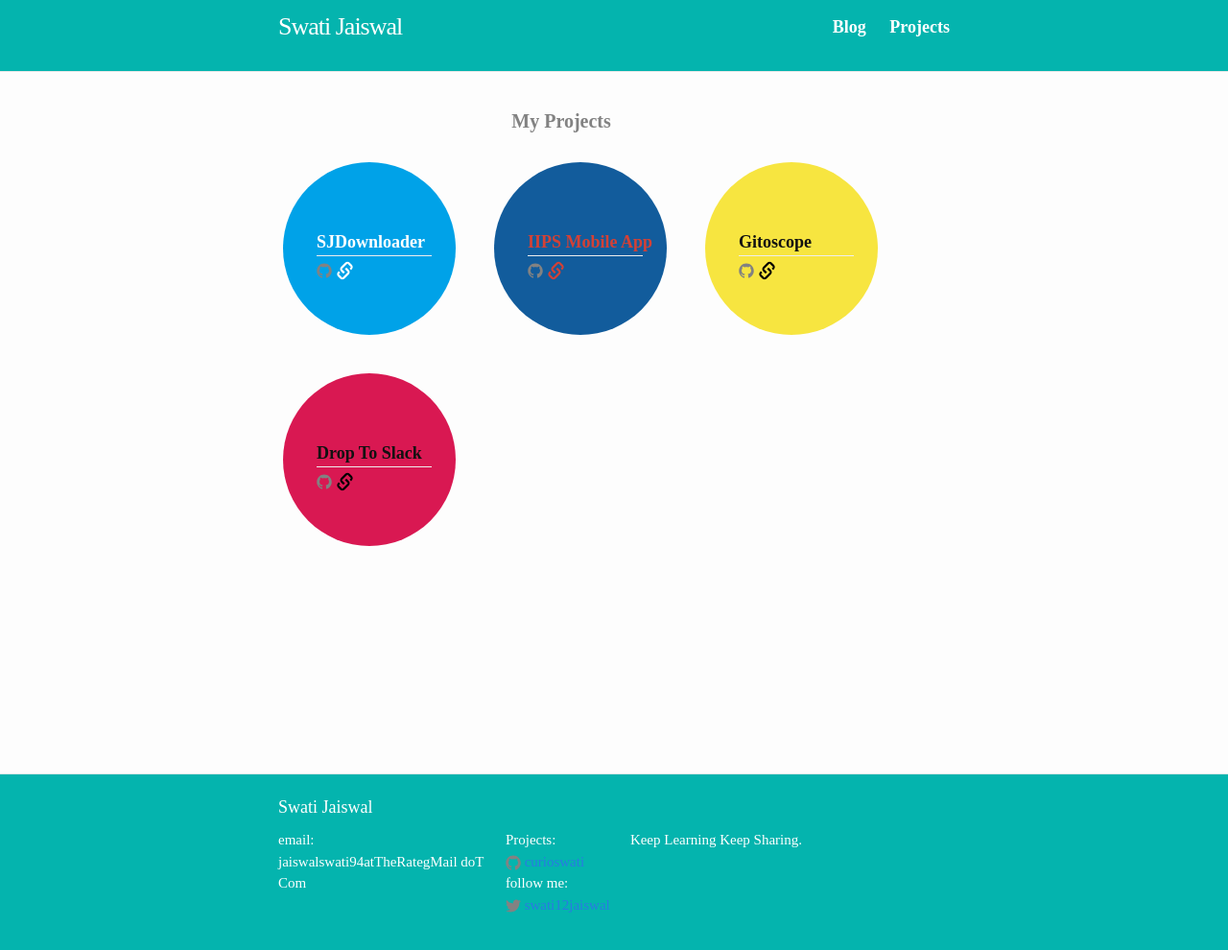
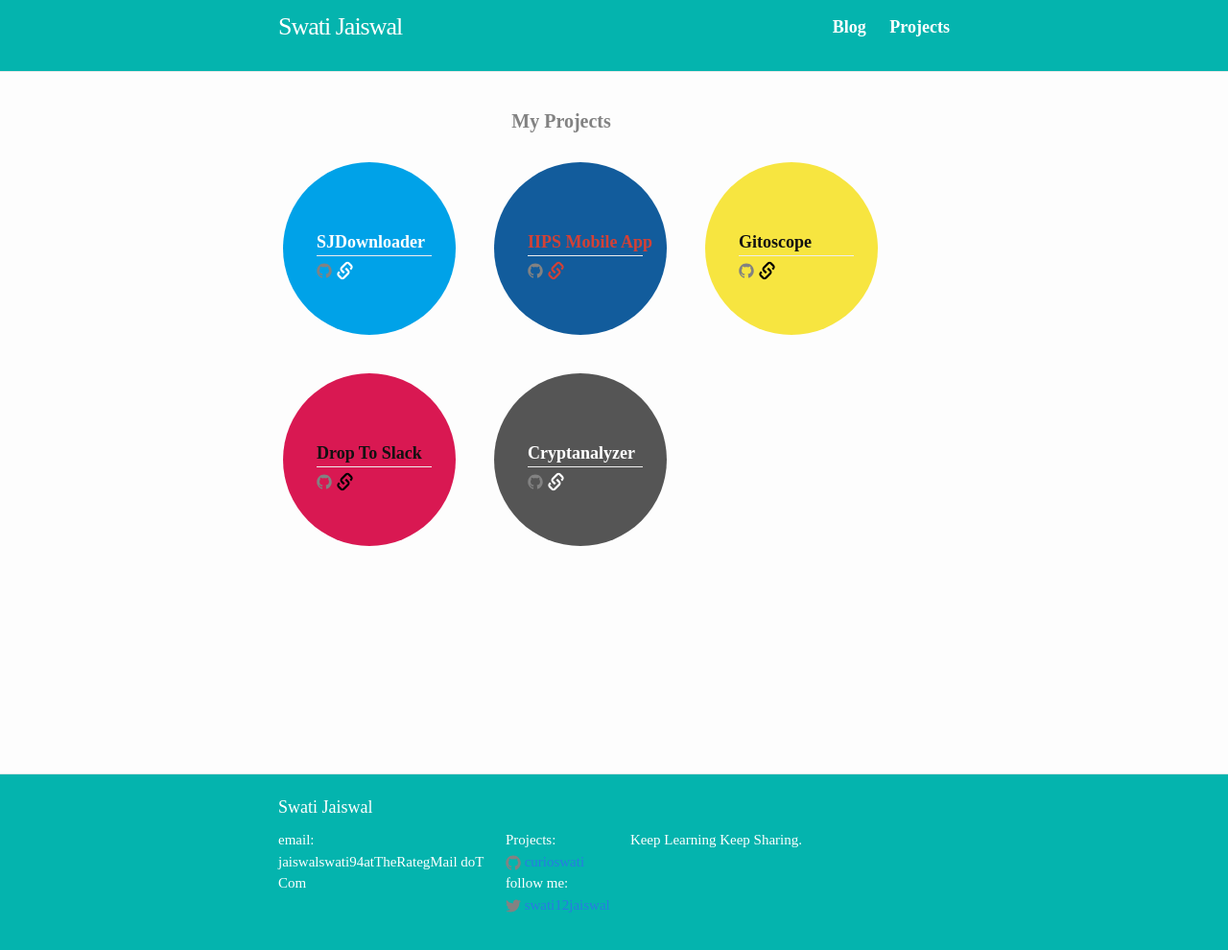
Before and after one commit to curioswati-zz/curioswati.github.io, a Jekyll site: the page built from Projects.html, in a window 1280 px wide and 1004 px high. Shown: the top 990 px of the window at 96% size. Built offline with Jekyll 4.4.1, drawn with Linux system fonts in a browser that asks for light colours.

Commit message:
adds another project, some books and updates about page.

```diff
--- a/Projects.html
+++ b/Projects.html
@@ -70,5 +70,21 @@ permalink: /projects/
                 </a>
             </span>
         </div>
+        <div class="col-md-4 project-card card-crypt">
+            <span>
+                <a href="http://54.169.89.143/">Cryptanalyzer</a>
+                <hr width=80%>
+                <a class="icon icon--github" href="https://github.com/curioswati/crypt-analyzer">
+                <svg viewBox="0 0 16 16">
+                  <path fill="#828282" d="M7.999,0.431c-4.285,0-7.76,3.474-7.76,7.761 c0,3.428,2.223,6.337,5.307,7.363c0.388,0.071,0.53-0.168,0.53-0.374c0-0.184-0.007-0.672-0.01-1.32 c-2.159,0.469-2.614-1.04-2.614-1.04c-0.353-0.896-0.862-1.135-0.862-1.135c-0.705-0.481,0.053-0.472,0.053-0.472 c0.779,0.055,1.189,0.8,1.189,0.8c0.692,1.186,1.816,0.843,2.258,0.645c0.071-0.502,0.271-0.843,0.493-1.037 C4.86,11.425,3.049,10.76,3.049,7.786c0-0.847,0.302-1.54,0.799-2.082C3.768,5.507,3.501,4.718,3.924,3.65 c0,0,0.652-0.209,2.134,0.796C6.677,4.273,7.34,4.187,8,4.184c0.659,0.003,1.323,0.089,1.943,0.261 c1.482-1.004,2.132-0.796,2.132-0.796c0.423,1.068,0.157,1.857,0.077,2.054c0.497,0.542,0.798,1.235,0.798,2.082 c0,2.981-1.814,3.637-3.543,3.829c0.279,0.24,0.527,0.713,0.527,1.437c0,1.037-0.01,1.874-0.01,2.129 c0,0.208,0.14,0.449,0.534,0.373c3.081-1.028,5.302-3.935,5.302-7.362C15.76,3.906,12.285,0.431,7.999,0.431z"/>
+                </svg>
+                </a>
+                <a style="position:relative; top:4px;" href="http://swatij.me/crypt-analyzer/">
+                  <span class="glyphicon glyphicon-link"></span>
+                </a>
+            </span>
+        </div>
+    </div>
+
     </div>
 </div>
--- a/static/css/style.css
+++ b/static/css/style.css
@@ -89,3 +89,12 @@ blockquote {
 .card-slack > span > a {
     color: black;
 }
+.card-crypt {
+    background-color: #555555;
+}
+.card-crypt:hover {
+    background-color: rgba(85, 85, 85, 0.6);
+}
+.card-crypt > span {
+    color: white;
+}
```
Also changed, not shown: about.md (+2 -2 lines), todo.html (+22 -2 lines).
